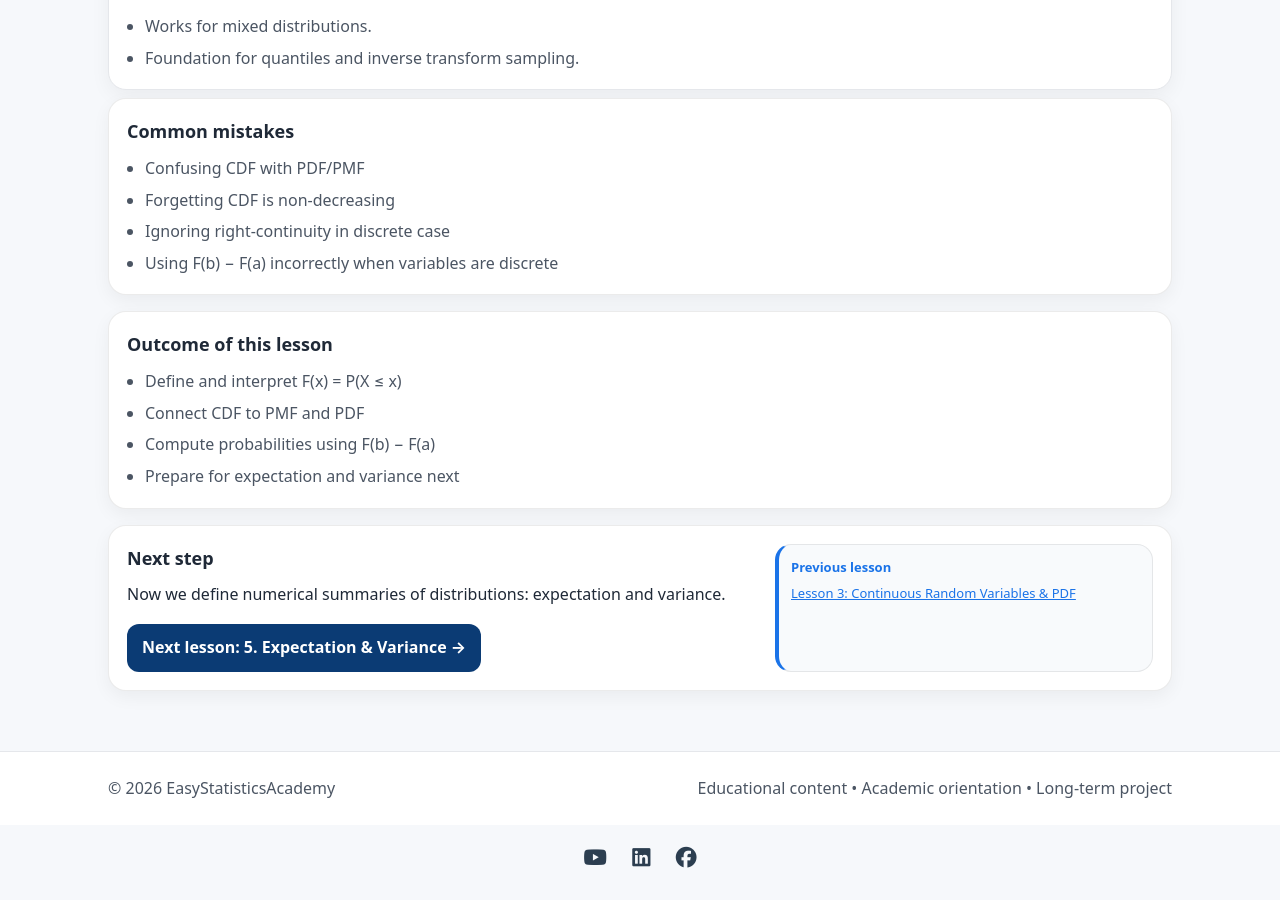
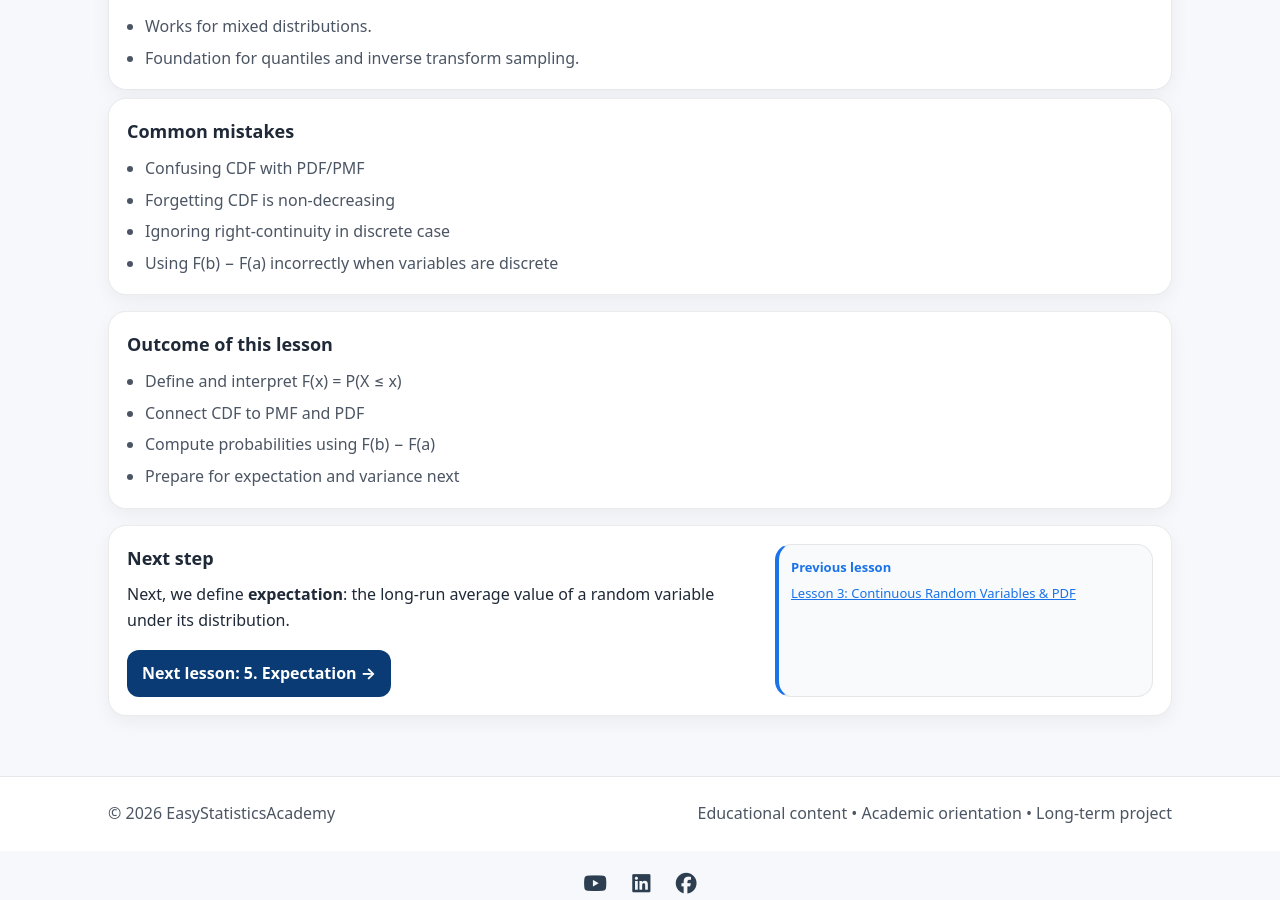
Before and after one commit to ammar-homaida-statistics/easystatisticsacademy, a Jekyll site: the page built from probability/random-variables/cumulative-distribution-function/index.md, in a window 1280 px wide and 900 px high, scrolled down 2280 px. Built offline with Jekyll 4.4.1, drawn with Linux system fonts in a browser that asks for light colours; before the commit the page ends 3154 px from its top, so only the background shows below that.

Commit message:
Update index.md

```diff
--- a/probability/random-variables/cumulative-distribution-function/index.md
+++ b/probability/random-variables/cumulative-distribution-function/index.md
@@ -233,12 +233,13 @@ sidebar: false
     <div class="callout-copy">
       <h2>Next step</h2>
       <p style="margin:0;">
-        Now we define numerical summaries of distributions: expectation and variance.
+        Next, we define <strong>expectation</strong>: the long-run average value of a random variable under its distribution.
       </p>
 
+      <!-- ✅ FIXED: matches your folder name "expectation" -->
       <div class="pill-row" style="margin-top:1rem;">
-        <a class="btn" href="/probability/random-variables/expectation-and-variance/">
-          Next lesson: 5. Expectation & Variance →
+        <a class="btn" href="/probability/random-variables/expectation/">
+          Next lesson: 5. Expectation →
         </a>
       </div>
     </div>
```
